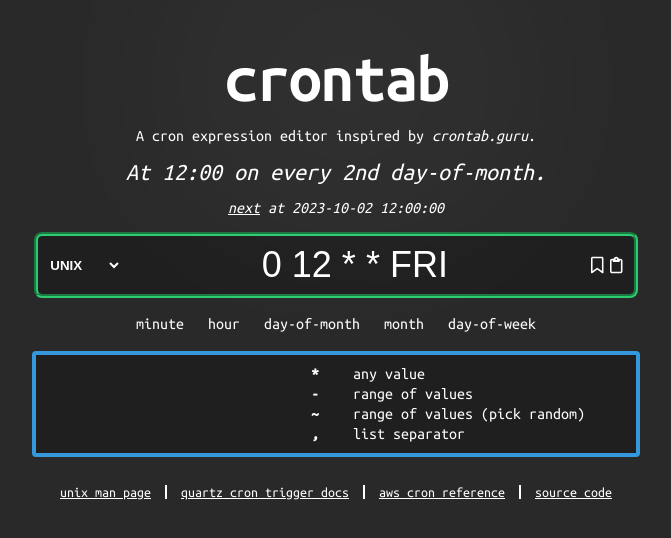
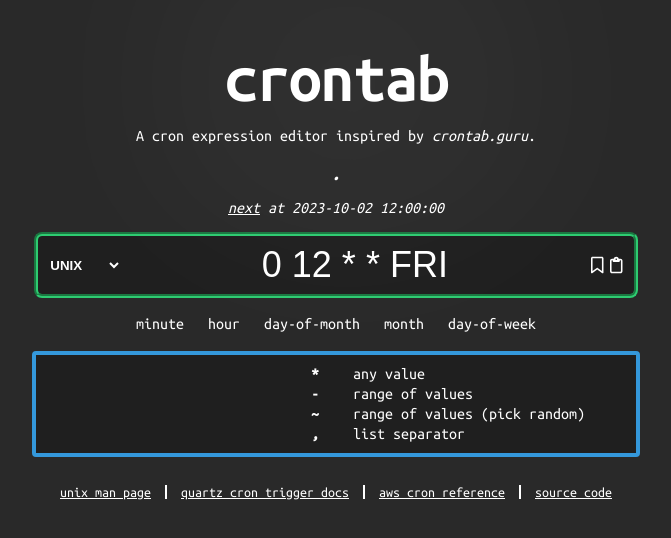
Before and after one commit to daniel-melanson/cron.melanson.dev, a Vue app: page / in a window 1280 px wide. Shown: the top 538 px of the page, without its empty margins (304-975 px from the left). Built offline with nearby package versions, Linux system fonts and the light colour scheme.

Commit message:
feat: stub description logic

```diff
--- a/package.json
+++ b/package.json
@@ -15,6 +15,7 @@
     "@fortawesome/free-regular-svg-icons": "^6.4.2",
     "@fortawesome/free-solid-svg-icons": "^6.4.2",
     "@fortawesome/vue-fontawesome": "^3.0.3",
+    "ts-pattern": "^5.0.5",
     "vue": "^3.3.4"
   },
   "devDependencies": {
--- a/src/components/CronDescription.vue
+++ b/src/components/CronDescription.vue
@@ -1,6 +1,10 @@
 <script setup lang="ts">
 import { computed, ref } from "vue";
-import { CronExpressionDescription, CronField, CronSyntax } from "../cron/types";
+import {
+  CronExpressionDescription,
+  CronField,
+  CronSyntax,
+} from "../cron/types";
 
 type Props = CronExpressionDescription & {
   selectedField?: CronField;
--- a/src/components/CronFields.vue
+++ b/src/components/CronFields.vue
@@ -40,7 +40,10 @@ defineEmits(["selected:field"]);
       <th>,</th>
       <td>list separator</td>
     </tr>
-    <tr v-for="desc in syntax.fields[selectedFieldIndex]?.variantDescriptions ?? []">
+    <tr
+      v-for="desc in syntax.fields[selectedFieldIndex]?.variantDescriptions ??
+      []"
+    >
       <th>{{ desc.header }}</th>
       <td>{{ desc.value }}</td>
     </tr>
--- a/src/components/Main.vue
+++ b/src/components/Main.vue
@@ -1,10 +1,6 @@
 <script setup lang="ts">
 import { ref, computed, watchEffect } from "vue";
-import {
-  CRON_SYNTAX_LIST,
-  formatExpression,
-  getFieldIndices,
-} from "../cron";
+import { CRON_SYNTAX_LIST, formatExpression, getFieldIndices } from "../cron";
 import { CronSyntax, CronSyntaxKind } from "../cron/types";
 import {
   checkBookmarkMembership,
@@ -31,7 +27,7 @@ function onSyntaxChange(kind: CronSyntaxKind) {
 }
 
 function onExpressionChange(value: string) {
-  expression.value = formatExpression(value);
+  expression.value = value;
 }
 
 function toggleBookmark() {
--- a/src/cron/describe.ts
+++ b/src/cron/describe.ts
@@ -1,7 +1,9 @@
+import { P, match } from "ts-pattern";
 import {
   CronExpressionDescription,
   CronExpressionMatch,
   CronFieldKind,
+  CronFieldMatch,
   CronFieldTextRanges,
 } from "./types";
 
@@ -9,9 +11,57 @@ function formatTimeUnit(value: number): string {
   return value.toString().padStart(2, "0");
 }
 
+function formatMonth(value: number): string {
+  return match(value)
+    .with(1, () => "January")
+    .with(2, () => "February")
+    .with(3, () => "March")
+    .with(4, () => "April")
+    .with(5, () => "May")
+    .with(6, () => "June")
+    .with(7, () => "July")
+    .with(8, () => "August")
+    .with(9, () => "September")
+    .with(10, () => "October")
+    .with(11, () => "November")
+    .with(12, () => "December")
+    .run();
+}
+
+function formatDayOfWeek(value: number): string {
+  return match(value)
+    .with(P.union(0, 7), () => "Sunday")
+    .with(1, () => "Monday")
+    .with(2, () => "Tuesday")
+    .with(3, () => "Wednesday")
+    .with(4, () => "Thursday")
+    .with(5, () => "Friday")
+    .with(6, () => "Saturday")
+    .run();
+}
+
+function formatDayOfMonth(value: number): string {
+  const digit = value % 10;
+
+  const suffix = match(digit)
+    .with(2, () => "nd")
+    .with(3, () => "rd")
+    .otherwise(() => "th");
+
+  return value.toString() + suffix;
+}
+
 class Description {
   private text: string = "";
   private ranges: CronFieldTextRanges = new Map();
+
+  getText(): string {
+    return this.text.charAt(0).toUpperCase() + this.text.slice(1) + ".";
+  }
+
+  getRanges(): CronFieldTextRanges {
+    return this.ranges;
+  }
 
   append(s: string): this {
     this.text += s;
@@ -25,6 +75,8 @@ class Description {
     const start = this.text.length;
     const end = start + s.length;
 
+    console.log(s, kind);
+
     this.append(s);
 
     this.ranges.set(kind, [start, end]);
@@ -34,29 +86,35 @@ class Description {
 }
 
 export function describe(
-  match: CronExpressionMatch,
+  expression: CronExpressionMatch,
 ): CronExpressionDescription {
+  const d = new Description();
   const { SECOND, MINUTE, HOUR, DAY_OF_MONTH, MONTH, DAY_OF_WEEK, YEAR } =
-    match;
+    expression;
 
-  if (MINUTE.kind === "VALUE" && HOUR.kind === "VALUE") {
-    let time = `at ${formatTimeUnit(HOUR.value)}:${formatTimeUnit(
-      MINUTE.value,
-    )}`;
-
-    if (SECOND && SECOND.kind === "VALUE") {
-      time += `:${formatTimeUnit(SECOND.value)}`;
-    }
-  }
+  // Describe time of day
+  // match([SECOND, MINUTE, HOUR]).with(
+  //   [P._, VALUE, VALUE],
+  //   ([SECOND, MINUTE, HOUR]) => {
+  //     d.append("at ")
+  //       .appendField(formatTimeUnit(HOUR.value), CronFieldKind.HOUR)
+  //       .append(":")
+  //       .appendField(formatTimeUnit(MINUTE.value), CronFieldKind.MINUTE);
+  //
+  //     if (SECOND && SECOND.kind === "VALUE") {
+  //       d.append(":")
+  //         .appendField(formatTimeUnit(SECOND.value), CronFieldKind.SECOND)
+  //         .append(" o'clock");
+  //     } else if (SECOND) {
+  //       describeField(d, SECOND, CronFieldKind.SECOND);
+  //     }
+  //   },
+  // );
 
   return {
     text: {
-      source: "At 12:00 on every 2nd day-of-month.",
-      ranges: new Map([
-        [CronFieldKind.HOUR, [3, 5]],
-        [CronFieldKind.MINUTE, [6, 8]],
-        [CronFieldKind.DAY_OF_MONTH, [12, 34]],
-      ]),
+      source: d.getText(),
+      ranges: d.getRanges(),
     },
     nextDates: [
       "2023-10-02 12:00:00",
--- a/src/cron/index.ts
+++ b/src/cron/index.ts
@@ -216,7 +216,7 @@ class CronSyntaxBuilder {
       defaultExpression: this.defaultExpression,
       expressionPattern: expressionPattern,
       describe: (expression) => {
-        const partitions = partitionExpression(expression);
+        const partitions = partitionExpression(formatExpression(expression));
 
         // Parse each partition into a field.
         const fieldParseResults = this.fields.map((field, i) => {
```
Also changed, not shown: 1 other file (tests, documents, lock files or other folders).
